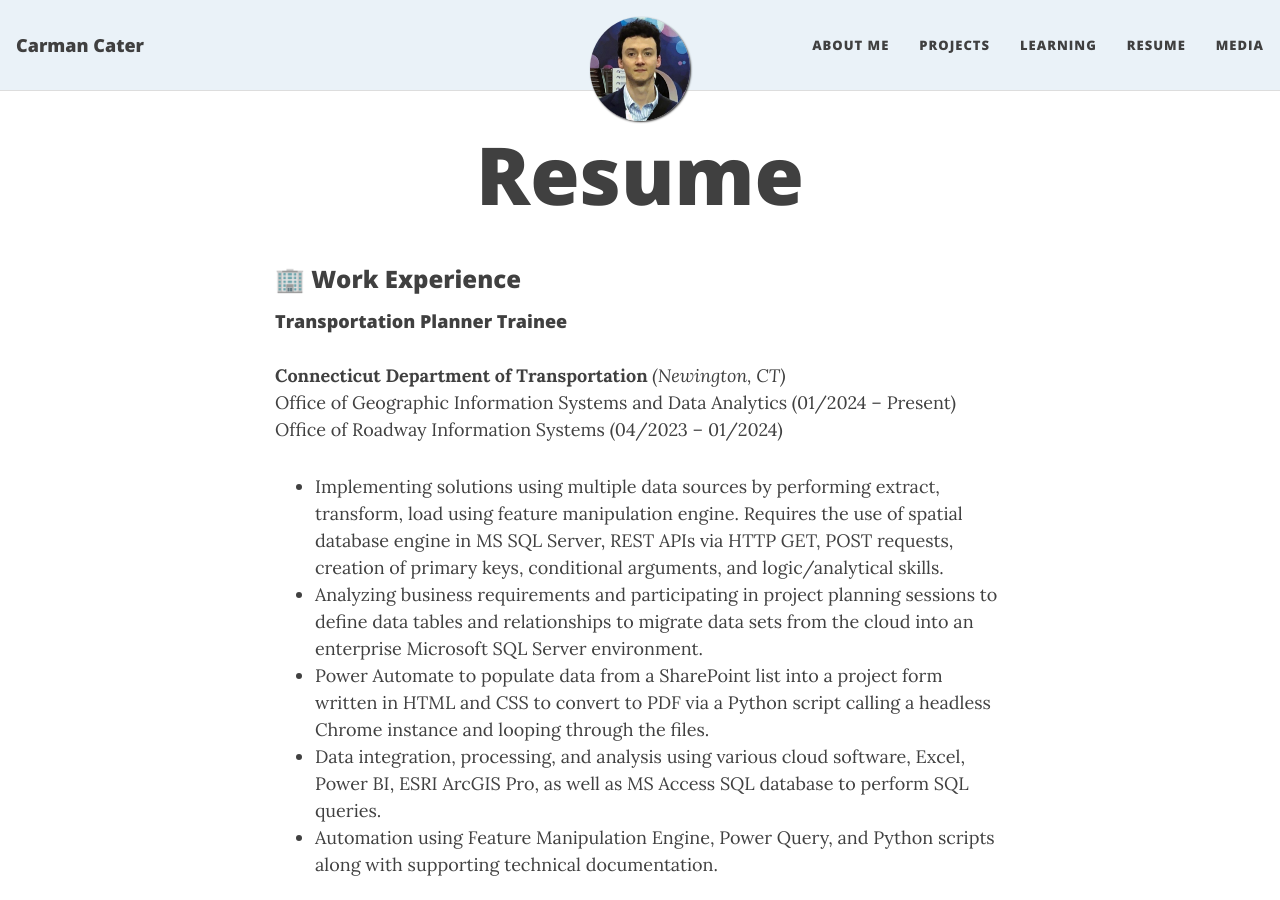
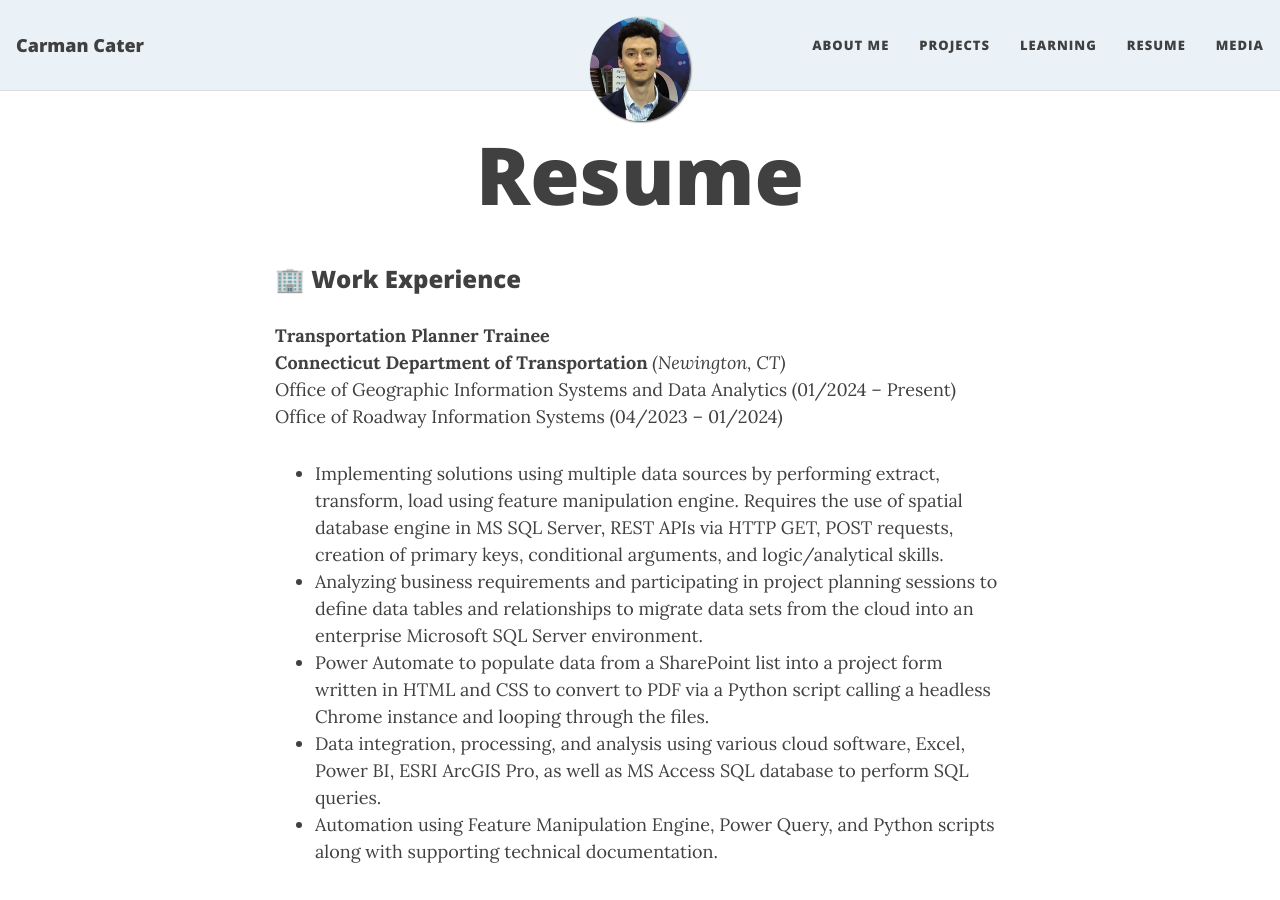
Before and after one commit to carmancater/carmancater.github.io, a Jekyll site: the page built from resume.md, in a window 1280 px wide and 900 px high. Built offline with Jekyll 4.4.1, drawn with Linux system fonts in a browser that asks for light colours; nearby versions of some CDN libraries; emoji names are drawn with the system emoji font.

```diff
--- a/resume.md
+++ b/resume.md
@@ -6,7 +6,7 @@ share-title: Carman Cater - Resume
 
 ### :office: Work Experience
 
-#### Transportation Planner Trainee
+**Transportation Planner Trainee**
 **Connecticut Department of Transportation** *(Newington, CT)*
 Office of Geographic Information Systems and Data Analytics (01/2024 – Present)
 Office of Roadway Information Systems (04/2023 – 01/2024)
@@ -16,14 +16,14 @@ Office of Roadway Information Systems (04/2023 – 01/2024)
 - Data integration, processing, and analysis using various cloud software, Excel, Power BI, ESRI ArcGIS Pro, as well as MS Access SQL database to perform SQL queries.
 - Automation using Feature Manipulation Engine, Power Query, and Python scripts along with supporting technical documentation.
 
-#### Teaching Assistant
+**Teaching Assistant**
 **University of Massachusetts Amherst** *(Amherst, MA)*
 09/2022 - 12/2022
 - Conducted and facilitated three weekly calculus discussion sections.
 - Passed rigorous advanced calculus and linear algebra qualifying exam demonstrating strong analytical and problem-solving skills.
 - Honed leadership, communication, and presentation skills by completing a four-month teaching seminar enabling effective delivery of complex information to diverse audiences.
 
-#### Adjunct Mathematics and Statistics Professor
+**Adjunct Mathematics and Statistics Professor**
 **Capital Community College**
 **University of Hartford**
 **Central Connecticut State University**
```
